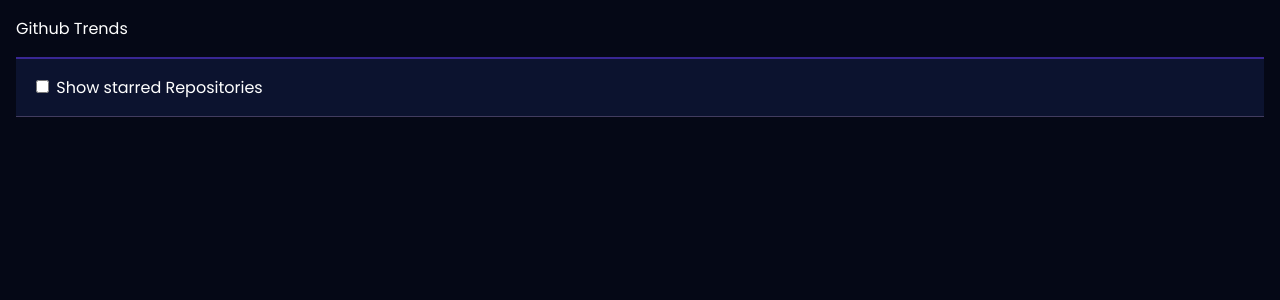
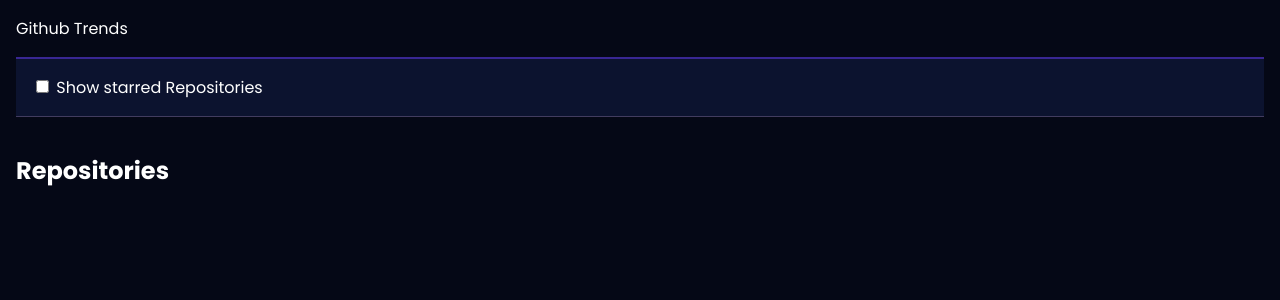
Before and after one commit to Jameem/github-trends, a React (Vite) app: page / in a window 1280 px wide. Shown: the top 300 px of the page. Built offline with nearby package versions, Linux system fonts and the light colour scheme.

Commit message:
feat: add repositories container

```diff
--- a/src/App.tsx
+++ b/src/App.tsx
@@ -1,11 +1,13 @@
 import { Filter } from './components/FIlter';
 import { Navbar } from './components/Navbar';
+import { Repositories } from './components/repositories/Index';
 
 function App() {
   return (
     <main className='container px-1'>
       <Navbar />
       <Filter />
+      <Repositories />
     </main>
   );
 }
--- /dev/null
+++ b/src/components/repositories/Index.tsx
@@ -0,0 +1,10 @@
+export const Repositories = () => {
+  return (
+    <section className='py-1 '>
+      <header>
+        <h1>Repositories</h1>
+      </header>
+      {/* TODO: Map repositories here */}
+    </section>
+  );
+};
```
